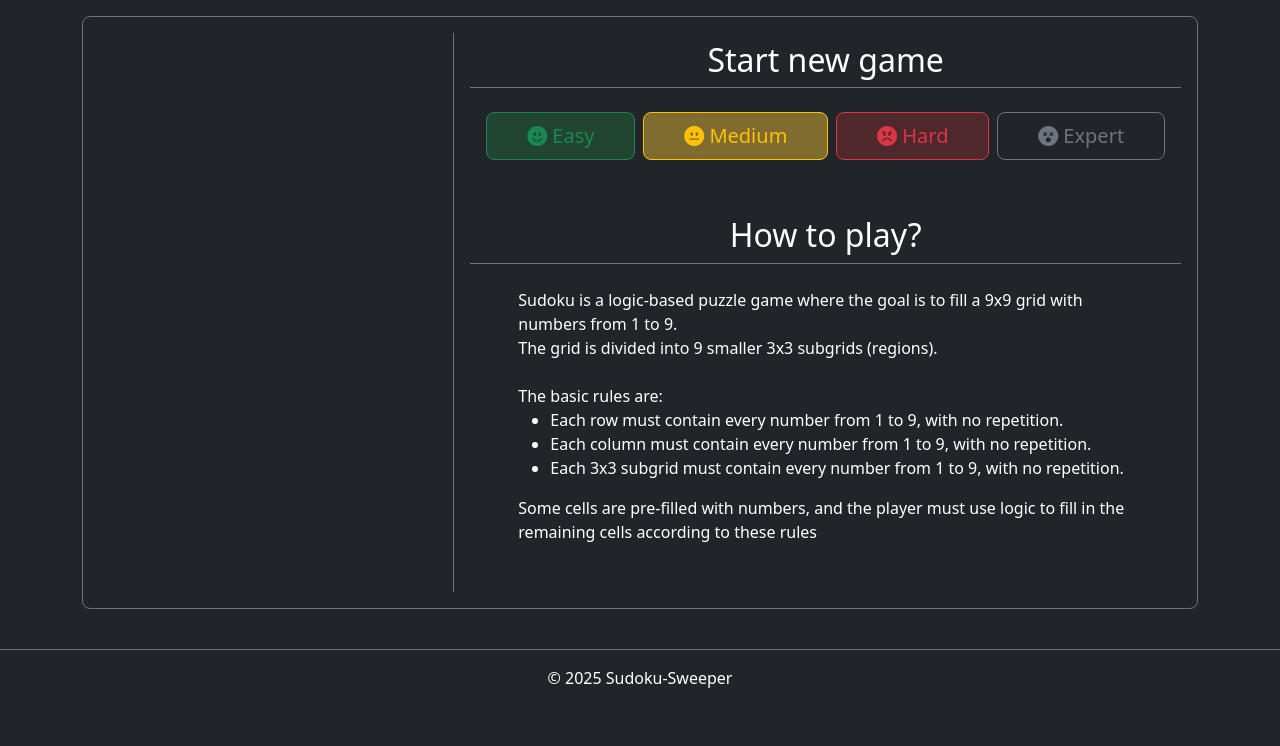
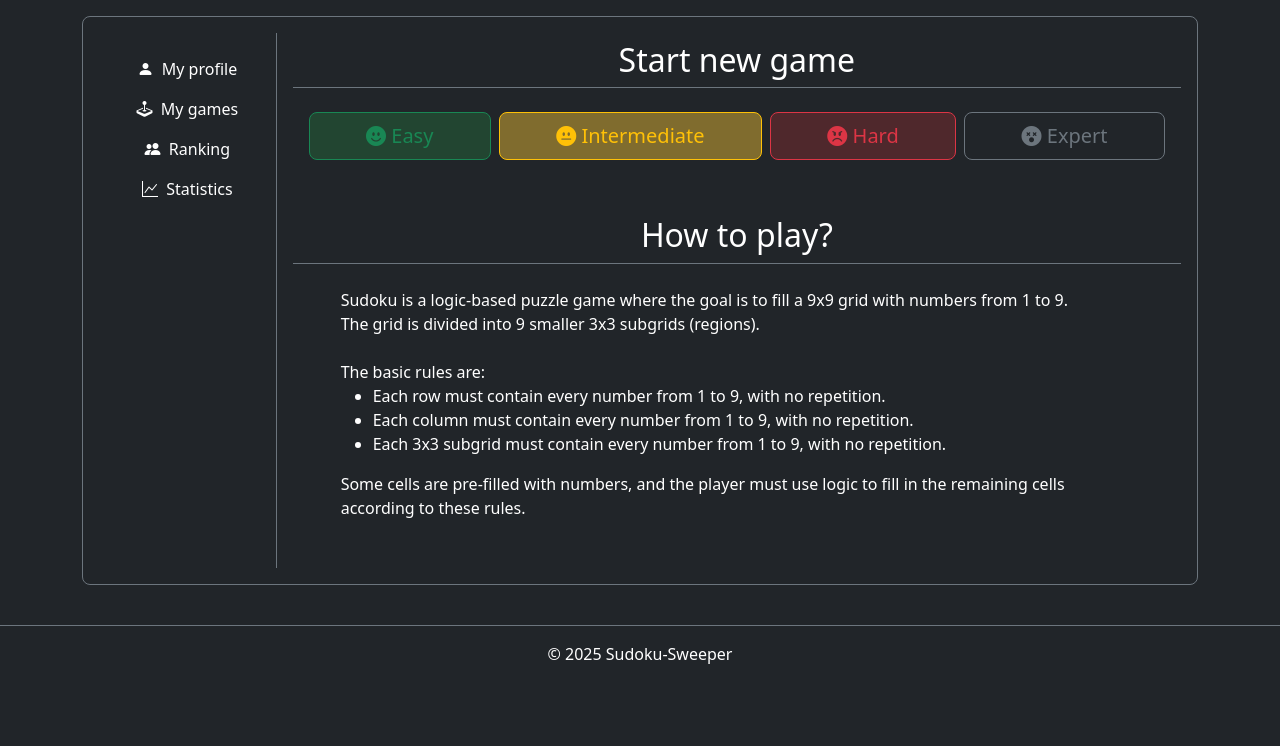
Before and after one commit to KrzysztofEmerling/PPZ_Project, a Flask app: template app/templates/index.html in a window 1280 px wide. Shown: the part 57-803 px from the top of the page. After the commit the page ends 721 px from the top, so only its background shows below. Run offline with Flask 3, Linux system fonts and the light colour scheme; the template is opened without the code that fills it, so the values that code supplies are empty; parts of the project's set-up code (start-up, migrations or seed data) failed here and were passed over.

Commit message:
Aktualizacja layoutu strony głównej

```diff
--- a/app/static/style.css
+++ b/app/static/style.css
@@ -9,3 +9,11 @@
 .btn-hard {
     background-color: rgba(85, 40, 45, 0.9); /* Czerwony, subtelny */
 }
+
+.custom-link{
+	color: white;
+}
+
+.custom-link:hover{
+	color: #c2c2c2;
+}
--- a/app/templates/index.html
+++ b/app/templates/index.html
@@ -48,29 +48,42 @@
 	</div>
 </nav>
 
-<!-- Pasek nawigacji -->
+<!-- Kontener glowny -->
 <div class="container pb-3 text-white">
     <div class="d-grid gap-3" style="grid-template-columns: 1fr;">
         <div class="bg-dark border border-secondary rounded-3">
-            <div class="d-grid gap-3 mt-3 mb-3 ms-3 me-3" style="grid-template-columns: 1fr 2fr;">
+            <div class="d-grid gap-3 mt-3 mb-3 ms-3 me-3" style="grid-template-columns: 0.5fr 2.5fr;">
                 <div class="bg-dark border-end border-secondary p-3">
-                    <!-- Left column content -->
+                    <ul class="nav flex-column text-center">
+						<li class="nav-item">
+							<a class="nav-link active custom-link" href="#"><i class="bi bi-person-fill"></i>&nbsp;&nbsp;My profile</a>
+						</li>
+						<li class="nav-item">
+							<a class="nav-link custom-link" href="#"><i class="bi bi-joystick"></i>&nbsp;&nbsp;My games</a>
+						</li>
+						<li class="nav-item">
+							<a class="nav-link custom-link" href="#"><i class="bi bi-people-fill"></i>&nbsp;&nbsp;Ranking</a>
+						</li>
+						<li class="nav-item">
+							<a class="nav-link custom-link" href="#"><i class="bi bi-graph-up"></i>&nbsp;&nbsp;Statistics</a>
+						</li>
+					</ul>
                 </div>
 
                 <div class="bg-dark">
                     <h2 class="border-bottom border-secondary p-2 text-center">Start new game</h2>
 					<div class="d-flex gap-2 m-3 mt-4">
 						<button class="btn btn-lg btn-easy btn-outline-success flex-fill" type="button">
-								<i class="bi bi-emoji-smile-fill"></i>  Easy
+								<i class="bi bi-emoji-smile-fill"></i> Easy
 						</button>
 						<button class="btn btn-lg btn-medium btn-outline-warning flex-fill" type="button">
-								<i class="bi bi-emoji-neutral-fill"></i>  Medium
+								<i class="bi bi-emoji-neutral-fill"></i> Intermediate
 						</button>
 						<button class="btn btn-lg btn-hard btn-outline-danger flex-fill" type="button">
-								<i class="bi bi-emoji-angry-fill"></i>  Hard
+								<i class="bi bi-emoji-angry-fill"></i> Hard
 						</button>
 						<button class="btn btn-lg btn-outline-secondary flex-fill" type="button">
-								<i class="bi bi-emoji-dizzy-fill"></i>  Expert
+								<i class="bi bi-emoji-dizzy-fill"></i> Expert
 						</button>
 					</div>
 
@@ -82,7 +95,7 @@
 							<li>Each column must contain every number from 1 to 9, with no repetition.</li>
 							<li>Each 3x3 subgrid must contain every number from 1 to 9, with no repetition.</li>
 						</ul>
-						Some cells are pre-filled with numbers, and the player must use logic to fill in the remaining cells according to these rules
+						Some cells are pre-filled with numbers, and the player must use logic to fill in the remaining cells according to these rules.
 					</div>
                 </div>
             </div>
```
